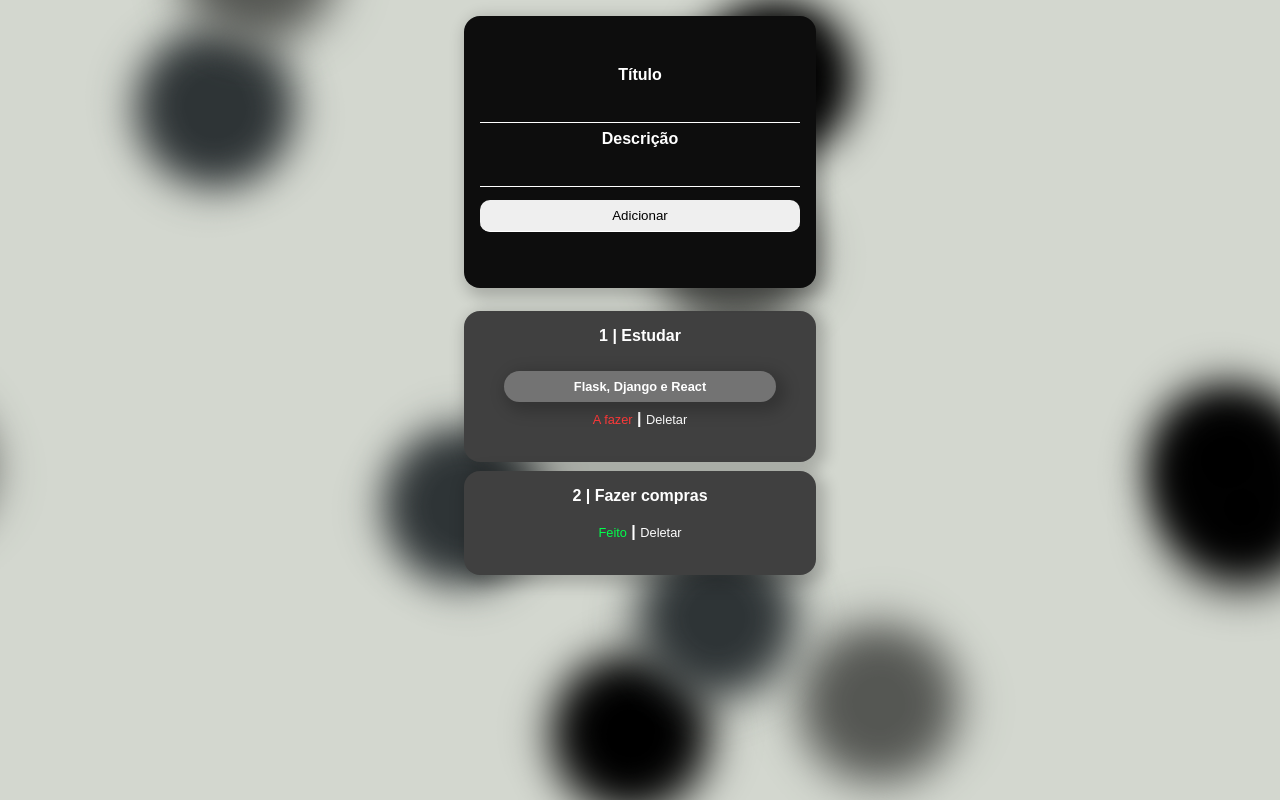
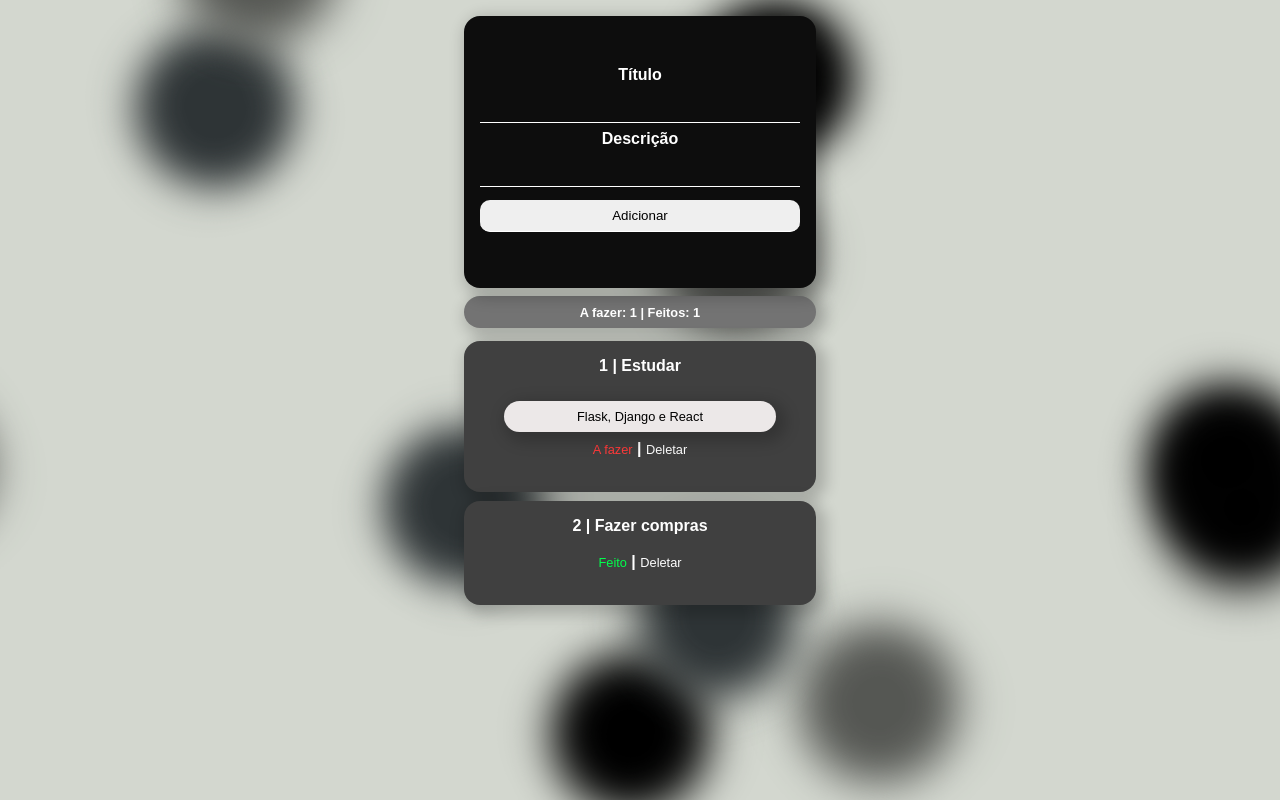
Before and after one commit to duvrdx/flask_todo, a Flask app: page / in a window 1280 px wide. Run offline with Flask 2, Linux system fonts and the light colour scheme; data comes from the database, SQL or seed files in the repository; both versions use the stored data as it was after the commit.

Commit message:
fix: Ajustes no CSS

```diff
--- a/static/index.css
+++ b/static/index.css
@@ -98,7 +98,7 @@ a{
     color: rgb(255, 58, 58)
 }
 
-.stats{
+.todo-stats{
     z-index: 2;
     display: flex;
     justify-content: center;
@@ -108,7 +108,7 @@ a{
     font-size: 1rem;
     color: #FFF;
     padding: .5rem 1rem;
-    margin-bottom: 0.5rem;
+    margin: 0.5rem;
     width: 20rem;
     height: 1rem;
     font-size: .8rem;
@@ -127,14 +127,14 @@ a{
     flex-direction: column;
     font-family: sans-serif;
     font-size: .8rem;
-    color: #FFF;
+    color: #000;
     padding: .5rem;
     margin: 0.5rem;
     width: 80%;
     height: fit-content;
     font-size: .8rem;
-    font-weight: bold;
-    background-color: #737373;
+    font-weight: 300;
+    background-color: #ece8e8;
     border-radius: 1rem;
     -webkit-box-shadow: 5px 5px 15px 5px rgba(0,0,0,0.2);
     box-shadow: 5px 5px 15px 5px rgba(0,0,0,0.2);
```
Also changed, not shown: test.db.
